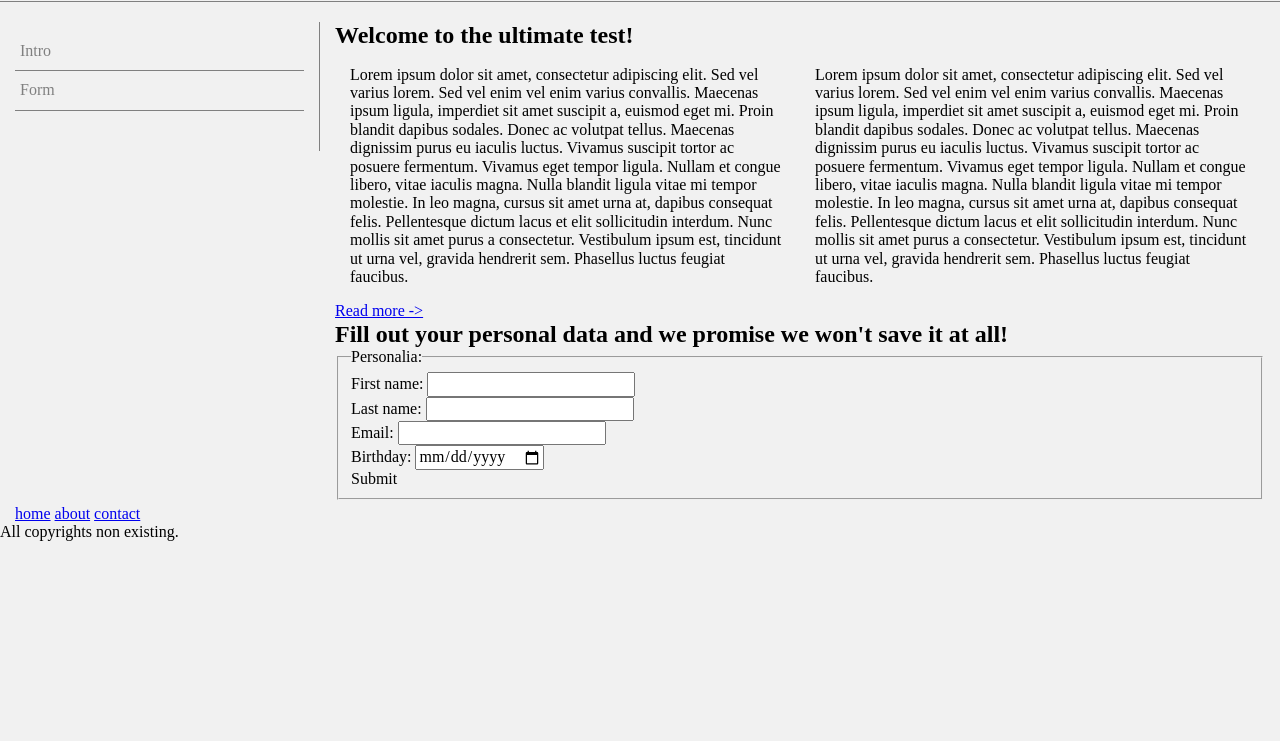
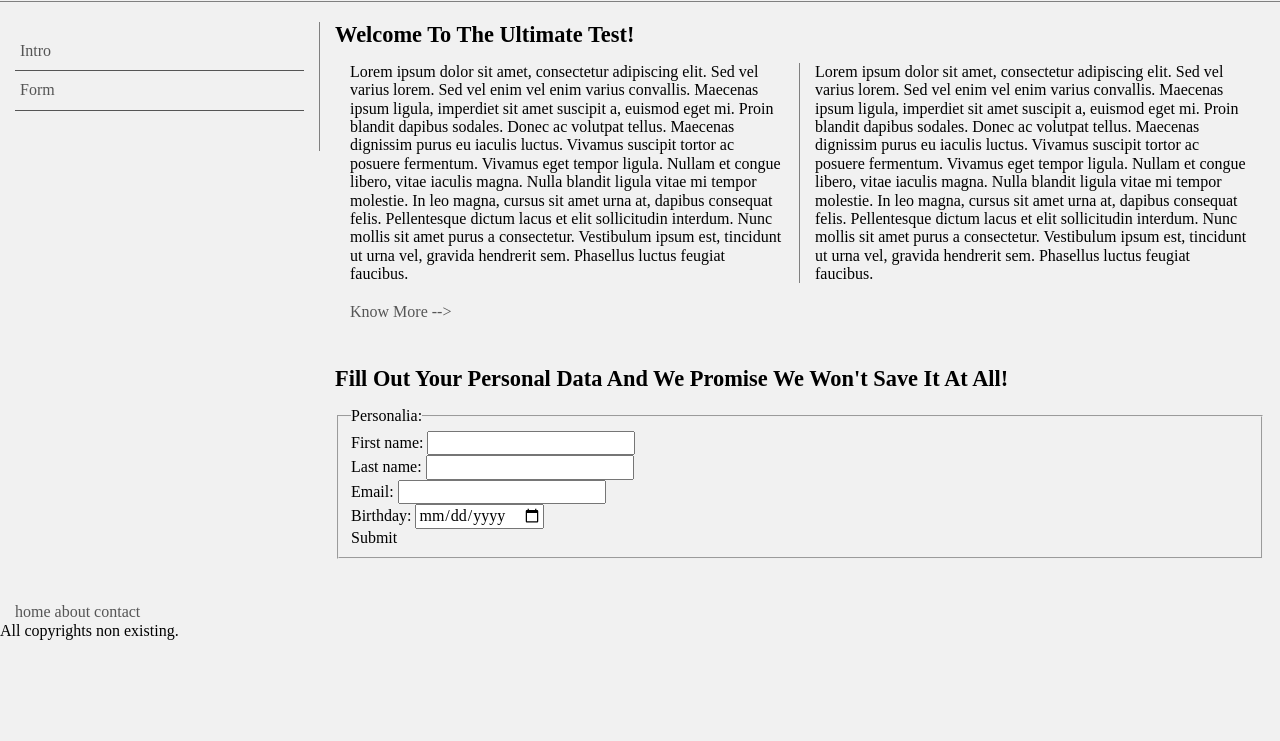
Before and after one commit to IT-Tick/css-architecture-challenge, a website: page index.html in a window 1280 px wide. Shown: the part 59-800 px from the top of the page. Drawn offline with nearby package versions, Linux system fonts and the light colour scheme; files that its build step writes are made by us from their sources.

Commit message:
Create content section styles

```diff
--- a/index.html
+++ b/index.html
@@ -32,7 +32,7 @@
         <!-- Content Section -->
         <main class="content col-3">
             <!-- Intro Section -->
-            <section class="section" id="intro">
+            <section class="mb-40" id="intro">
                 <h2 class="headline">Welcome to the ultimate test!</h2>
                 <div class="row">
                     <p class="text col-2">
@@ -41,11 +41,11 @@
                     <p class="text col-2">
                         Lorem ipsum dolor sit amet, consectetur adipiscing elit. Sed vel varius lorem. Sed vel enim vel enim varius convallis. Maecenas ipsum ligula, imperdiet sit amet suscipit a, euismod eget mi. Proin blandit dapibus sodales. Donec ac volutpat tellus. Maecenas dignissim purus eu iaculis luctus. Vivamus suscipit tortor ac posuere fermentum. Vivamus eget tempor ligula. Nullam et congue libero, vitae iaculis magna. Nulla blandit ligula vitae mi tempor molestie. In leo magna, cursus sit amet urna at, dapibus consequat felis. Pellentesque dictum lacus et elit sollicitudin interdum. Nunc mollis sit amet purus a consectetur. Vestibulum ipsum est, tincidunt ut urna vel, gravida hendrerit sem. Phasellus luctus feugiat faucibus.
                     </p>
-                    <a href="javascript:;" class="link">Read more -></a>
+                    <a href="javascript:;" class="link mt-20 capitalize col-4">Know more --></a>
                 </div>
             </section>
             <!-- Form Section -->
-            <form class="section" id="form">
+            <form class="mb-40" id="form">
                 <h2 class="headline">Fill out your personal data and we promise we won't save it at all!</h2>
                 <fieldset>
                     <legend>Personalia:</legend>
--- a/styles/styles.scss
+++ b/styles/styles.scss
@@ -7,7 +7,7 @@ $background-color: #f1f1f1;
 $sections-background-color: white;
 $separators-color: grey;
 $text-color: black;
-$cta-color: grey;
+$cta-color: #555;
 $cta-active-color: black;
 
 $font-size: 16px;
@@ -29,6 +29,10 @@ h1, h2, h3, h4, h5, h6 {
 }
 
 ul, ol {
+    margin: 0;
+}
+
+p {
     margin: 0;
 }
 
@@ -55,6 +59,7 @@ header {
         line-height: 40px;
         .text {
             font-size: 1.5rem;
+            text-transform: uppercase;
         }
     }
 
@@ -67,6 +72,7 @@ header {
             text-decoration: none;
             border-bottom: 1px solid $background-color;
             color: $cta-color;
+            text-transform: uppercase;
             &:hover, &focus {
                 border-bottom: 1px solid $separators-color;
                 color: $cta-active-color;
@@ -84,6 +90,7 @@ header {
             padding: 10px 5px;
             text-decoration: none;
             color: $cta-color;
+            text-transform: capitalize;
             border-bottom: 1px solid $cta-color;
 
             &:hover, &focus {
@@ -93,3 +100,38 @@ header {
         }
     }
 }
+
+.content {
+    .headline {
+        margin-bottom: 15px;
+        font-size: 1.4rem;
+        text-transform: capitalize;
+    }
+    .text {
+        border-right: 1px solid $separators-color;
+        &:nth-child(2) {
+            border-right: 0;
+        }
+    }
+}
+
+.link {
+    text-decoration: none;
+    color: $cta-color;
+    &:hover, &:focus {
+        text-decoration: underline;
+        color: $cta-active-color;
+    }
+}
+
+.mt-20 {
+    margin-top: 20px !important;
+}
+
+.capitalize {
+    text-transform: capitalize !important;
+}
+
+.mb-40 {
+    margin-bottom: 40px !important;
+}
```
